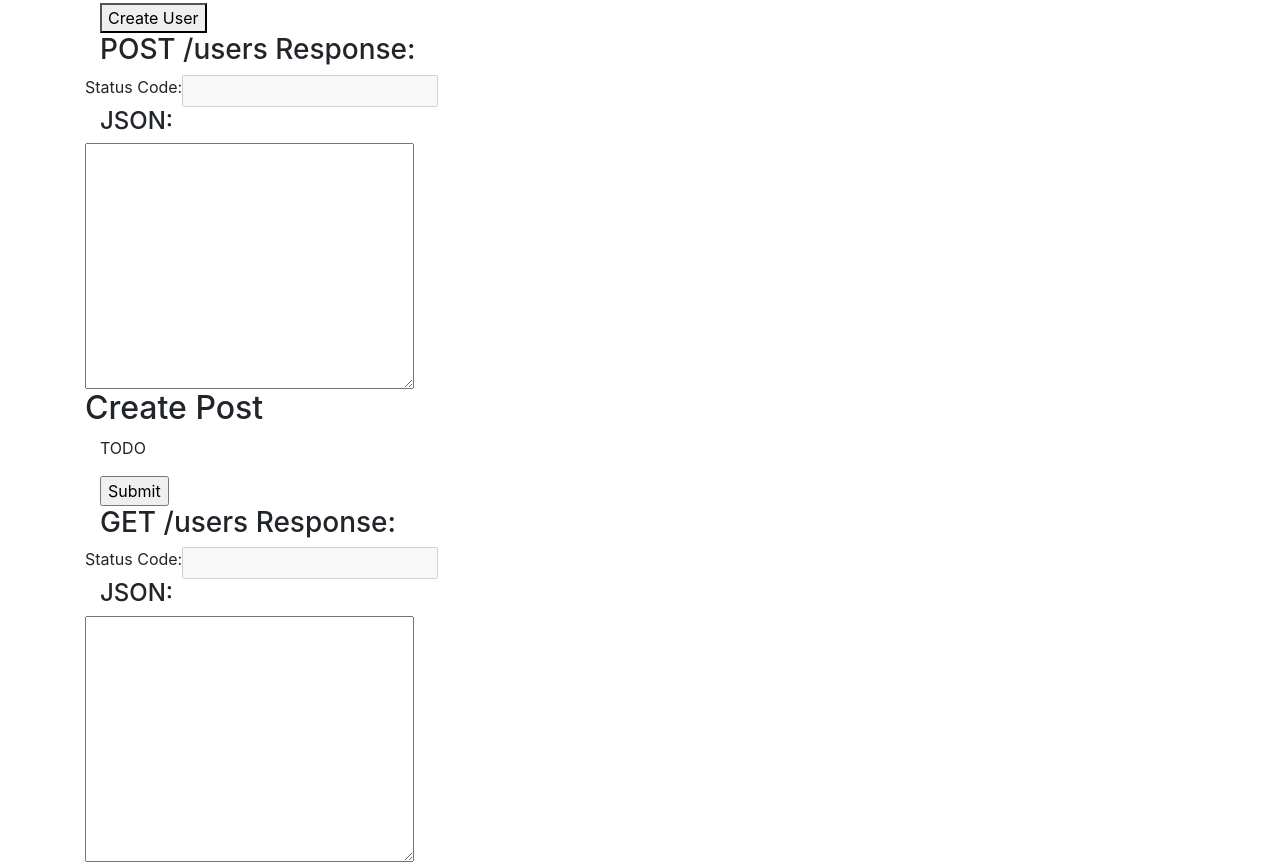
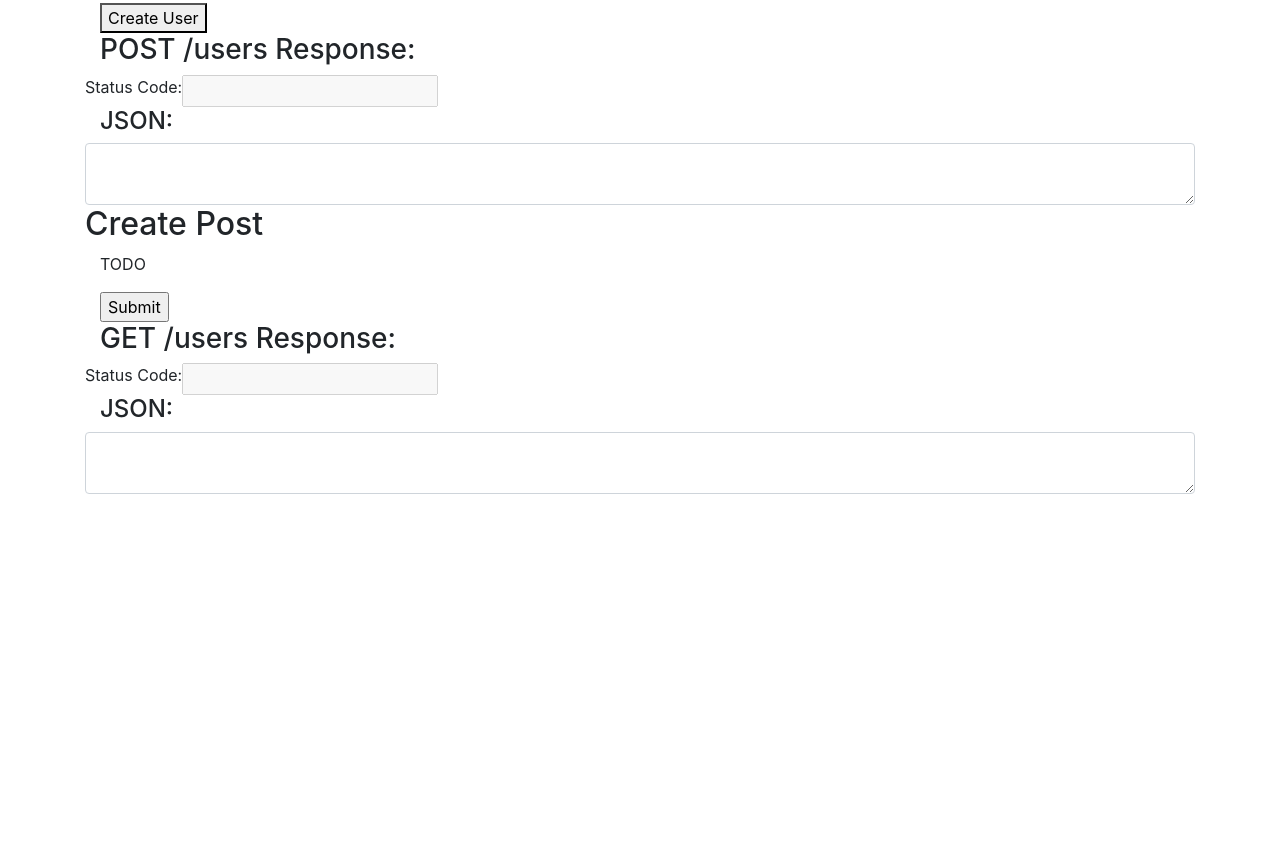
Before and after one commit to ellia001/starter-rest-client, a plain HTML site: page nettside/index.html in a window 1280 px wide. Shown: the part 841-1703 px from the top of the page. After the commit the page ends 1335 px from the top, so only its background shows below. Drawn offline with nearby package versions, Linux system fonts and the light colour scheme.

Commit message:
fix classes on textarea

```diff
--- a/nettside/index.html
+++ b/nettside/index.html
@@ -87,7 +87,7 @@
                 </div>
                 <h4>JSON:</h4>
                 <div class="row">
-                    <textarea name="createUserResponseArea" id="createUserResponseArea" cols="30" rows="10"></textarea>
+                    <textarea name="createUserResponseArea" id="createUserResponseArea" class="md-textarea form-control"></textarea>
                 </div>
             </div>
         </div>
@@ -112,7 +112,7 @@
                 </div>
                 <h4>JSON:</h4>
                 <div class="row">
-                    <textarea name="createPostResponseArea" id="createPostResponseArea" cols="30" rows="10"></textarea>
+                    <textarea name="createPostResponseArea" id="createPostResponseArea" class="md-textarea form-control"></textarea>
                 </div>
             </div>
         </div>
```
